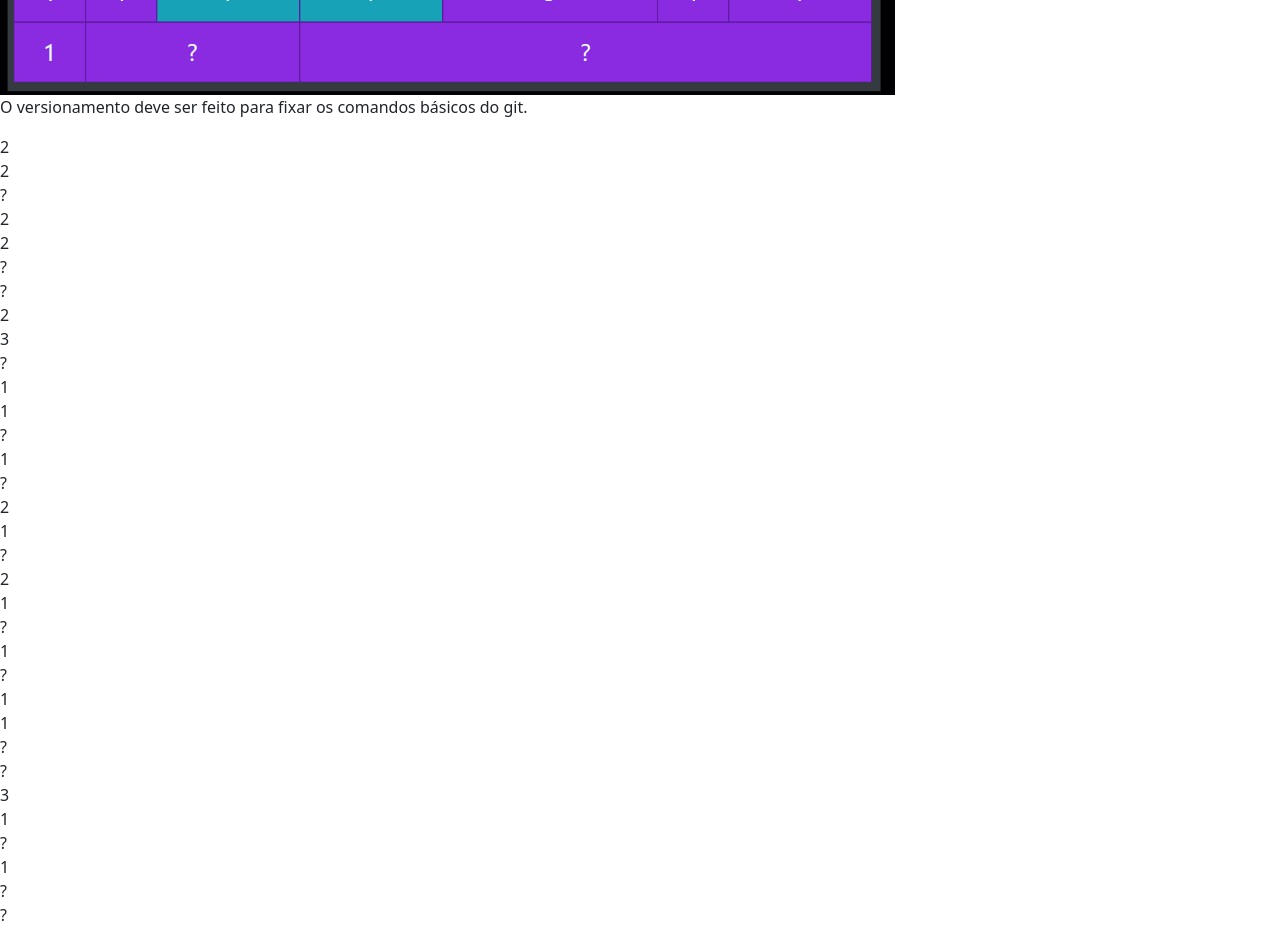
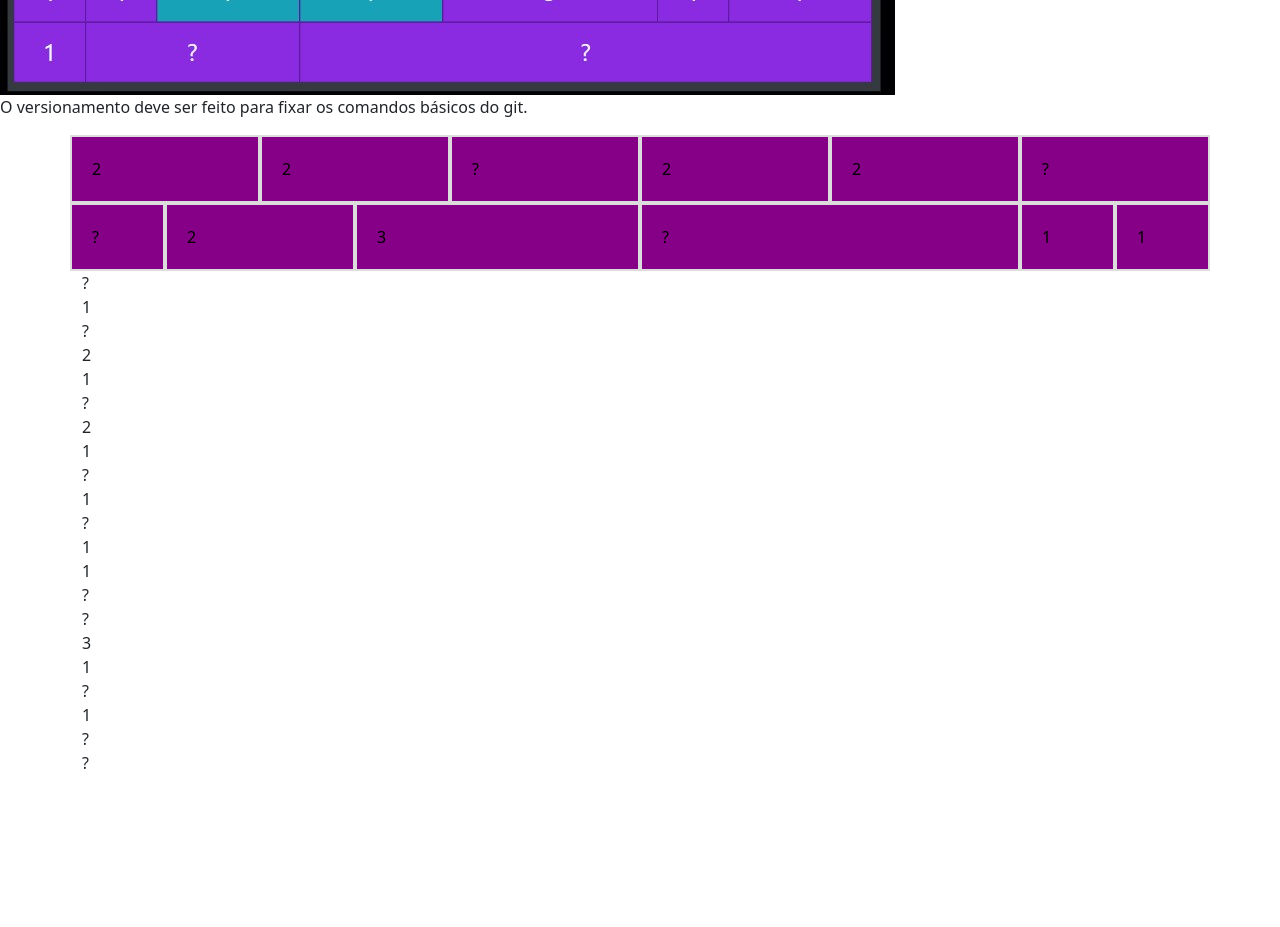
Before and after one commit to techcomkathia/teste-hospedagem-live09, a plain HTML site: page pagina2.html in a window 1280 px wide. Shown: the part 760-1687 px from the top of the page. After the commit the page ends 1535 px from the top, so only its background shows below. Drawn offline with nearby package versions, Linux system fonts and the light colour scheme.

Commit message:
parcial atividade 2

```diff
--- a/pagina2.html
+++ b/pagina2.html
@@ -41,31 +41,31 @@
 
     <p> O versionamento deve ser feito para fixar os comandos básicos do git.</p>
 
-    <div>
-        <div>
-            <div>2</div>
-            <div>2</div>
-            <div>?</div>
-            <div>2</div>
-            <div>2</div>
-            <div>?</div>
+    <div class="container">
+        <div class="row">
+            <div class="col colunaRoxa">2</div>
+            <div class="col colunaRoxa">2</div>
+            <div class="col colunaRoxa">?</div>
+            <div class="col colunaRoxa">2</div>
+            <div class="col colunaRoxa">2</div>
+            <div class="col colunaRoxa">?</div>
         </div>
-        <div>
-            <div>?</div>
-            <div>2</div>
-            <div>3</div>
-            <div>?</div>
-            <div>1</div>
-            <div>1</div>
+        <div class="row">
+            <div class="col-1 colunaRoxa">?</div>
+            <div class="col-2 colunaRoxa">2</div>
+            <div class="col-3 colunaRoxa">3</div>
+            <div class="col-4 colunaRoxa">?</div>
+            <div class="col colunaRoxa">1</div>
+            <div class="col colunaRoxa">1</div>
         </div>
-        <div>
+        <div class="row">
             <div>?</div>
             <div>1</div>
             <div>?</div>
             <div>2</div>
             <div>1</div>
         </div>
-        <div>
+        <div class="row">
             <div>?</div>
             <div>2</div>
             <div>1</div>
@@ -73,7 +73,7 @@
             <div>1</div>
             <div>?</div>
         </div>
-        <div>
+        <div class="row">
             <div>1</div>
             <div>1</div>
             <div>?</div>
@@ -81,8 +81,8 @@
             <div>3</div>
             <div>1</div>
             <div>?</div>
-        </div>
-        <div>
+        </div >
+        <div class="row">
             <div>1</div>
             <div>?</div>
             <div>?</div>
--- a/style2.css
+++ b/style2.css
@@ -2,6 +2,7 @@
     background-color: rgb(133, 0, 135);
     border: 2px solid gainsboro ;
     color: #010101;
+    padding: 20px;
 }
 
 .colunaAzul{
```
